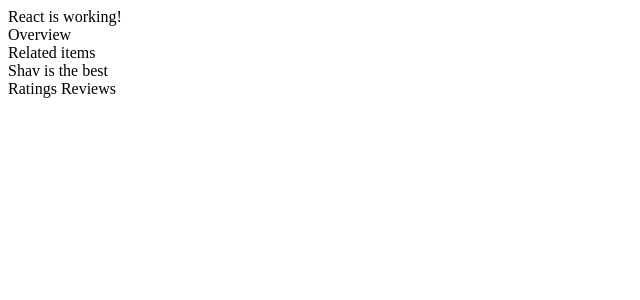
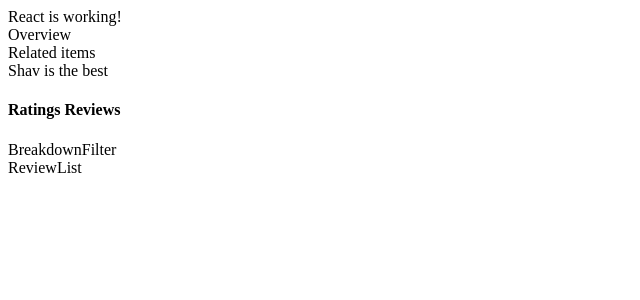
Before and after one commit to hr-rfe5-makemake/FEC, a React app: page / in a window 1280 px wide. Shown: the top 300 px of the page, without its empty margins (0-640 px from the left). Built offline with nearby package versions, Linux system fonts and the light colour scheme; the HTML template or start-up script is replaced by a standard one.

Commit message:
Create BreakdownFilter and RatingsReviews files

```diff
--- /dev/null
+++ b/client/src/RatingsReviews/BreakdownFilter.jsx
@@ -0,0 +1,17 @@
+import React from 'react';
+
+class BreakdownFilter extends React.Component {
+  constructor(props) {
+    super(props);
+  }
+
+  render() {
+    return (
+      <div>
+        BreakdownFilter
+      </div>
+    );
+  }
+}
+
+export default BreakdownFilter;
--- a/client/src/RatingsReviews/RatingsReviews.jsx
+++ b/client/src/RatingsReviews/RatingsReviews.jsx
@@ -1,16 +1,24 @@
 import React from 'react';
+import BreakdownFilter from './BreakdownFilter.jsx';
+import ReviewList from './ReviewList.jsx';
 
 class RatingsReviews extends React.Component {
-  constructor() {
-    super();
+  constructor(props) {
+    super(props);
   }
 
 
 
   render() {
     return (
-      <div>
-        Ratings Reviews
+      <div id='RR-container'>
+        <h4>Ratings Reviews</h4>
+        <div id='RR-left'>
+          <BreakdownFilter />
+        </div>
+        <div id='RR-right'>
+          <ReviewList />
+        </div>
       </div>
     );
   }
--- /dev/null
+++ b/client/src/RatingsReviews/ReviewList.jsx
@@ -0,0 +1,17 @@
+import React from 'react';
+
+class ReviewList extends React.Component {
+  constructor(props) {
+    super(props);
+  }
+
+  render() {
+    return (
+      <div>
+        ReviewList
+      </div>
+    );
+  }
+}
+
+export default ReviewList;
--- a/client/src/index.jsx
+++ b/client/src/index.jsx
@@ -45,7 +45,7 @@ class App extends React.Component {
         <Overview currentItem={this.state.currentItem_ID}/>
         <RelatedItems changeCurrentProduct={this.changeCurrentProduct}/>
         <QuestionsAnswers />
-        <RatingsReviews />
+        <RatingsReviews currentItem={this.state.currentItem_ID}/>
       </div>
     )
   }
```
Also changed, not shown: 2 other files (tests, documents, lock files or other folders).
